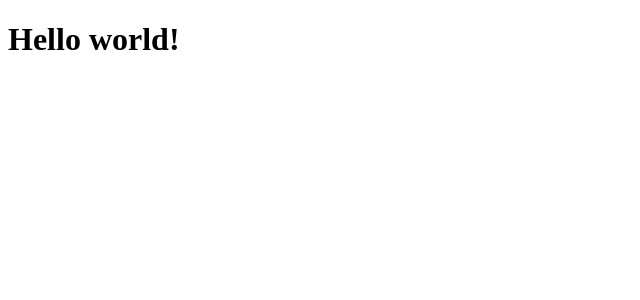
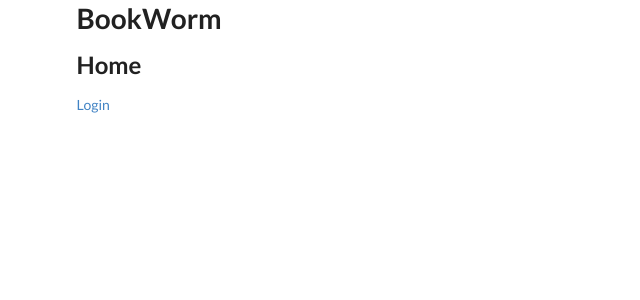
Before and after one commit to dev-fuad/BookwormReactClient, a React (Create React App) app: page / in a window 1280 px wide. Shown: the top 300 px of the page, without its empty margins (0-640 px from the left). Built offline with nearby package versions, Linux system fonts and the light colour scheme.

Commit message:
Setup Router and Semantic-UI

```diff
--- a/package.json
+++ b/package.json
@@ -5,7 +5,11 @@
   "dependencies": {
     "react": "^16.0.0",
     "react-dom": "^16.0.0",
-    "react-scripts": "1.0.17"
+    "react-router": "^4.2.0",
+    "react-router-dom": "^4.2.2",
+    "react-scripts": "1.0.17",
+    "semantic-ui-css": "^2.2.12",
+    "semantic-ui-react": "^0.76.0"
   },
   "scripts": {
     "start": "react-scripts start",
--- a/src/App.js
+++ b/src/App.js
@@ -1,8 +1,14 @@
 import React from 'react';
+import { Route } from "react-router-dom";
+
+import HomePage from "./pages/Home";
+import LoginPage from "./pages/Login";
 
 const App = () => (
-  <div className="App">
-    <h1>Hello world!</h1>
+  <div className="ui container">
+    <h1>BookWorm</h1>
+    <Route path="/" exact component={HomePage} />
+    <Route path="/login" exact component={LoginPage} />
   </div>
 );
 
--- a/src/index.js
+++ b/src/index.js
@@ -1,7 +1,14 @@
 import React from 'react';
 import ReactDOM from 'react-dom';
+import { BrowserRouter } from "react-router-dom";
+import "semantic-ui-css/semantic.min.css";
 import App from './App';
 import registerServiceWorker from './registerServiceWorker';
 
-ReactDOM.render(<App />, document.getElementById('root'));
+ReactDOM.render(
+  <BrowserRouter>
+    <App />
+  </BrowserRouter>,
+  document.getElementById('root')
+);
 registerServiceWorker();
--- /dev/null
+++ b/src/pages/Home.js
@@ -0,0 +1,11 @@
+import React from 'react';
+import { Link } from "react-router-dom";
+
+const HomePage = () => (
+  <div>
+    <h2>Home</h2>
+    <Link to="/login">Login</Link>
+  </div>
+);
+
+export default HomePage;
--- /dev/null
+++ b/src/pages/Login.js
@@ -0,0 +1,7 @@
+import React from 'react';
+
+const LoginPage = () => (
+  <h2>Login</h2>
+);
+
+export default LoginPage;
```
Also changed, not shown: 1 other file (tests, documents, lock files or other folders).
